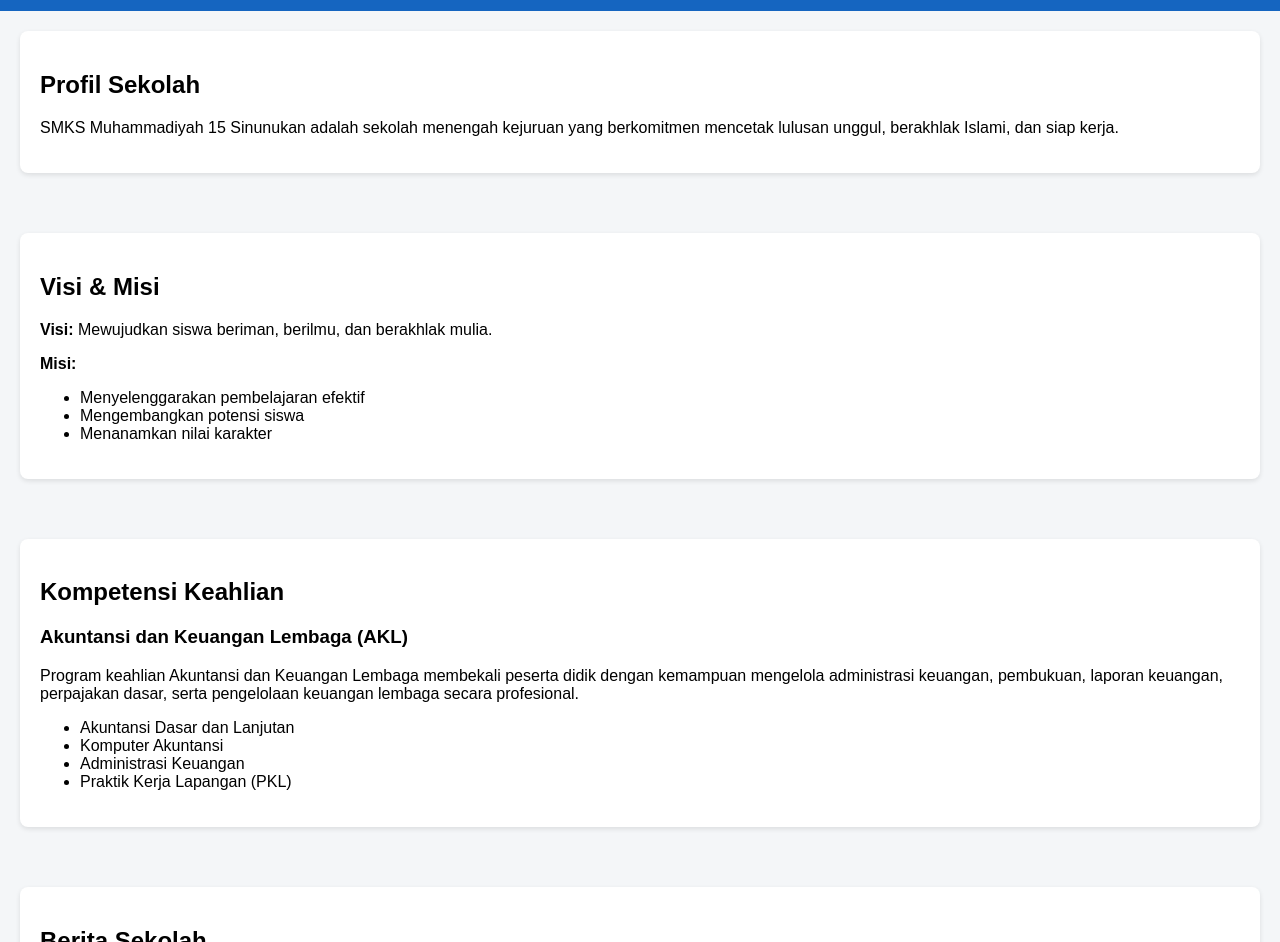
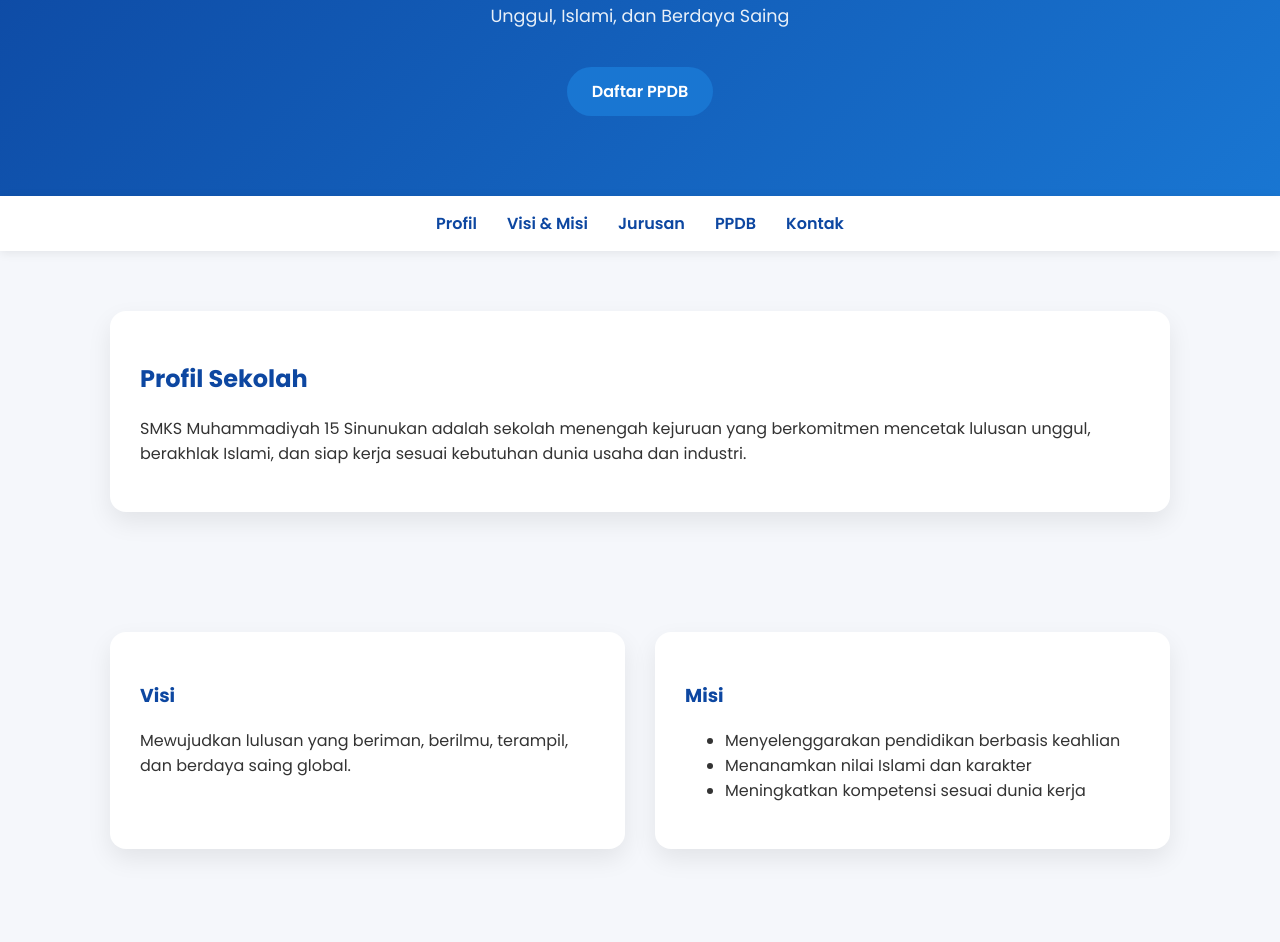
Before and after one commit to kas03031999-svg/smksmuhammadiyah15sinunukan, a plain HTML site: page index.html in a window 1280 px wide. Shown: the part 181-1123 px from the top of the page. Drawn offline with Linux system fonts and the light colour scheme.

Commit message:
Add files via upload

```diff
--- a/index.html
+++ b/index.html
@@ -4,15 +4,89 @@
   <meta charset="UTF-8" />
   <meta name="viewport" content="width=device-width, initial-scale=1.0" />
   <title>SMKS Muhammadiyah 15 Sinunukan</title>
+  <link href="https://fonts.googleapis.com/css2?family=Poppins:wght@300;400;600;700&display=swap" rel="stylesheet">
   <style>
-    body { font-family: Arial, sans-serif; margin: 0; background: #f4f6f8; }
-    header { background: #0d47a1; color: white; padding: 20px; text-align: center; }
-    nav { background: #1565c0; padding: 10px; text-align: center; }
-    nav a { color: white; margin: 0 15px; text-decoration: none; font-weight: bold; }
-    nav a:hover { text-decoration: underline; }
-    section { padding: 20px; }
-    .card { background: white; padding: 20px; margin-bottom: 20px; border-radius: 8px; box-shadow: 0 2px 5px rgba(0,0,0,0.1); }
-    footer { background: #0d47a1; color: white; text-align: center; padding: 15px; }
+    * { box-sizing: border-box; }
+    body {
+      margin: 0;
+      font-family: 'Poppins', sans-serif;
+      background: #f5f7fb;
+      color: #333;
+    }
+    header {
+      background: linear-gradient(135deg, #0d47a1, #1976d2);
+      color: #fff;
+      padding: 80px 20px;
+      text-align: center;
+    }
+    header h1 {
+      font-size: 2.5rem;
+      margin-bottom: 10px;
+    }
+    header p {
+      font-size: 1.1rem;
+      opacity: 0.9;
+    }
+    nav {
+      background: #ffffff;
+      display: flex;
+      justify-content: center;
+      gap: 30px;
+      padding: 15px 10px;
+      box-shadow: 0 2px 10px rgba(0,0,0,0.08);
+      position: sticky;
+      top: 0;
+      z-index: 1000;
+    }
+    nav a {
+      text-decoration: none;
+      color: #0d47a1;
+      font-weight: 600;
+    }
+    nav a:hover {
+      color: #1976d2;
+    }
+    section {
+      max-width: 1100px;
+      margin: auto;
+      padding: 60px 20px;
+    }
+    .grid {
+      display: grid;
+      grid-template-columns: repeat(auto-fit, minmax(280px, 1fr));
+      gap: 30px;
+    }
+    .card {
+      background: #fff;
+      border-radius: 16px;
+      padding: 30px;
+      box-shadow: 0 10px 25px rgba(0,0,0,0.08);
+      transition: transform 0.3s ease;
+    }
+    .card:hover {
+      transform: translateY(-5px);
+    }
+    .card h2, .card h3 {
+      color: #0d47a1;
+    }
+    footer {
+      background: #0d47a1;
+      color: #fff;
+      text-align: center;
+      padding: 30px 20px;
+      margin-top: 40px;
+    }
+    .btn {
+      display: inline-block;
+      background: #1976d2;
+      color: #fff;
+      padding: 12px 25px;
+      border-radius: 30px;
+      text-decoration: none;
+      margin-top: 20px;
+      font-weight: 600;
+    }
+    .btn:hover { background: #0d47a1; }
   </style>
 </head>
 <body>
@@ -20,33 +94,38 @@
 <header>
   <h1>SMKS Muhammadiyah 15 Sinunukan</h1>
   <p>Unggul, Islami, dan Berdaya Saing</p>
+  <a href="#ppdb" class="btn">Daftar PPDB</a>
 </header>
 
 <nav>
   <a href="#profil">Profil</a>
   <a href="#visi">Visi & Misi</a>
   <a href="#jurusan">Jurusan</a>
-  <a href="#berita">Berita</a>
+  <a href="#ppdb">PPDB</a>
   <a href="#kontak">Kontak</a>
 </nav>
 
 <section id="profil">
   <div class="card">
     <h2>Profil Sekolah</h2>
-    <p>SMKS Muhammadiyah 15 Sinunukan adalah sekolah menengah kejuruan yang berkomitmen mencetak lulusan unggul, berakhlak Islami, dan siap kerja.</p>
+    <p>SMKS Muhammadiyah 15 Sinunukan adalah sekolah menengah kejuruan yang berkomitmen mencetak lulusan unggul, berakhlak Islami, dan siap kerja sesuai kebutuhan dunia usaha dan industri.</p>
   </div>
 </section>
 
 <section id="visi">
-  <div class="card">
-    <h2>Visi & Misi</h2>
-    <p><strong>Visi:</strong> Mewujudkan siswa beriman, berilmu, dan berakhlak mulia.</p>
-    <p><strong>Misi:</strong></p>
-    <ul>
-      <li>Menyelenggarakan pembelajaran efektif</li>
-      <li>Mengembangkan potensi siswa</li>
-      <li>Menanamkan nilai karakter</li>
-    </ul>
+  <div class="grid">
+    <div class="card">
+      <h3>Visi</h3>
+      <p>Mewujudkan lulusan yang beriman, berilmu, terampil, dan berdaya saing global.</p>
+    </div>
+    <div class="card">
+      <h3>Misi</h3>
+      <ul>
+        <li>Menyelenggarakan pendidikan berbasis keahlian</li>
+        <li>Menanamkan nilai Islami dan karakter</li>
+        <li>Meningkatkan kompetensi sesuai dunia kerja</li>
+      </ul>
+    </div>
   </div>
 </section>
 
@@ -54,29 +133,28 @@
   <div class="card">
     <h2>Kompetensi Keahlian</h2>
     <h3>Akuntansi dan Keuangan Lembaga (AKL)</h3>
-    <p>Program keahlian Akuntansi dan Keuangan Lembaga membekali peserta didik dengan kemampuan mengelola administrasi keuangan, pembukuan, laporan keuangan, perpajakan dasar, serta pengelolaan keuangan lembaga secara profesional.</p>
-    <ul>
-      <li>Akuntansi Dasar dan Lanjutan</li>
-      <li>Komputer Akuntansi</li>
-      <li>Administrasi Keuangan</li>
-      <li>Praktik Kerja Lapangan (PKL)</li>
-    </ul>
+    <p>Program keahlian yang membekali siswa dengan kemampuan akuntansi, administrasi keuangan, komputer akuntansi, dan praktik kerja lapangan.</p>
   </div>
 </section>
 
-<section id="berita">
+<section id="ppdb">
   <div class="card">
-    <h2>Berita Sekolah</h2>
-    <p>📢 Penerimaan Peserta Didik Baru Tahun Ajaran 2025/2026 telah dibuka.</p>
+    <h2>PPDB Online</h2>
+    <p>Pendaftaran Peserta Didik Baru Tahun Ajaran 2025/2026 telah dibuka.</p>
+    <a href="#kontak" class="btn">Hubungi Kami</a>
   </div>
 </section>
 
 <section id="kontak">
-  <div class="card">
-    <h2>Kontak</h2>
-    <p>📍 Alamat: Jl. Pendidikan No. 10</p>
-    <p>📞 Telp: 0812-3456-7890</p>
-    <p>✉️ Email: smpharapanbangsa@gmail.com</p>
+  <div class="grid">
+    <div class="card">
+      <h3>Alamat</h3>
+      <p>Jl. Pendidikan, Sinunukan</p>
+    </div>
+    <div class="card">
+      <h3>Kontak</h3>
+      <p>Email: smksmuhammadiyah15@gmail.com<br>Telp: 08xxxxxxxxxx</p>
+    </div>
   </div>
 </section>
 
```
